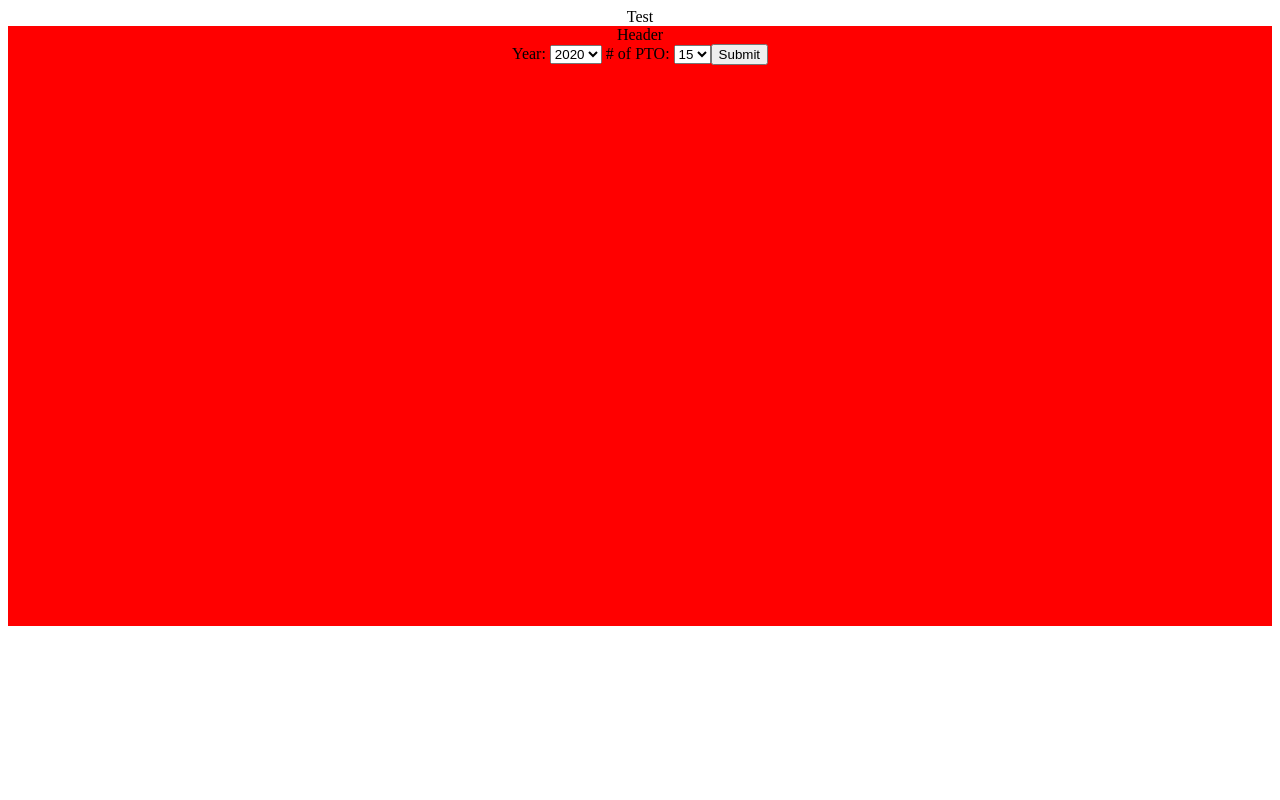
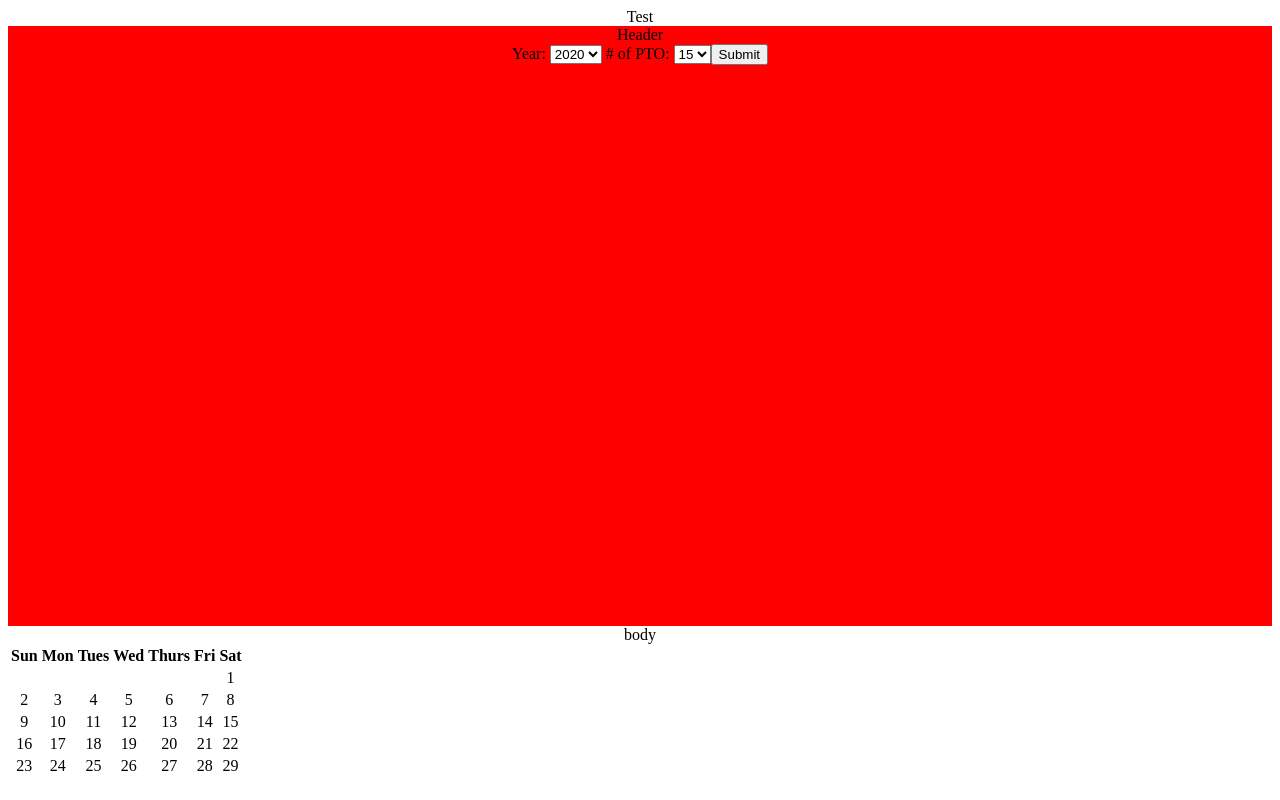
Before and after one commit to redmondchan/extend-vacation-frontend, a React (Create React App) app: page / in a window 1280 px wide. Built offline with nearby package versions, Linux system fonts and the light colour scheme.

Commit message:
created calendar components

```diff
--- a/src/App.js
+++ b/src/App.js
@@ -1,12 +1,14 @@
 import React from 'react';
 import './App.css';
 import Header from './containers/Header'
+import Body from './containers/Body'
 
 function App() {
   return (
     <div className="App">
       Test
       <Header />
+      <Body />
     </div>
   );
 }
--- /dev/null
+++ b/src/components/Calendar.js
@@ -0,0 +1,54 @@
+import React, {useState} from 'react';
+import CalendarRow from './CalendarRow';
+
+function Calendar() {
+    // const rows = [1,2,3,4]
+    // array of objects
+
+    const start = {month: 2, day: 2, year: 2020}
+
+    const numOfDays = 32 - new Date(start["year"], start["month"] - 1, 32).getDate()
+
+    const startOfMonth = new Date(start["year"], start["month"] - 1).getDay()
+
+    const array = []
+
+    for(let i = 1; i <= numOfDays + startOfMonth; i++){
+      if(i < startOfMonth){
+        array.push(0)
+      }else if (startOfMonth <= i <= (numOfDays + startOfMonth)) {
+        array.push(i - startOfMonth)
+      } else if (i > numOfDays) {
+        array.push(0)
+      }
+    }
+
+    const newArray = []
+    for(let i = 0; i < array.length; i +=7){
+      let tempArray = array.slice(i, i+7)
+      newArray.push(tempArray)
+    }
+
+    const rows = []
+    for(let i = 0; i < newArray.length; i++){
+      rows.push(<CalendarRow row={newArray[i]}/>)
+    }
+
+  return (
+    <table>
+      <tr>
+        <th>Sun</th>
+        <th>Mon</th>
+        <th>Tues</th>
+        <th>Wed</th>
+        <th>Thurs</th>
+        <th>Fri</th>
+        <th>Sat</th>
+      </tr>
+      {rows}
+      {console.log(startOfMonth + numOfDays, array, newArray)}
+    </table>
+  )
+}
+
+export default Calendar;
--- /dev/null
+++ b/src/components/CalendarRow.js
@@ -0,0 +1,15 @@
+import React, {useState} from 'react';
+
+function CalendarRow(props) {
+  // for(let i = 0; i < row.length; i++){
+  //
+  // }
+  const weeks = props.row.map(day => day == 0 ? <td></td> : <td>{day}</td>)
+  return (
+    <tr>
+      {weeks}
+    </tr>
+  )
+}
+
+export default CalendarRow;
--- /dev/null
+++ b/src/containers/Body.js
@@ -0,0 +1,16 @@
+import React from 'react';
+import Calendar from '../components/Calendar'
+
+class Body extends React.Component {
+  render() {
+    return(
+      <div className="body">
+        body
+        <Calendar />
+      </div>
+    )
+  }
+}
+
+// {response.map(vacation => <Calendar />)}
+export default Body;
```
